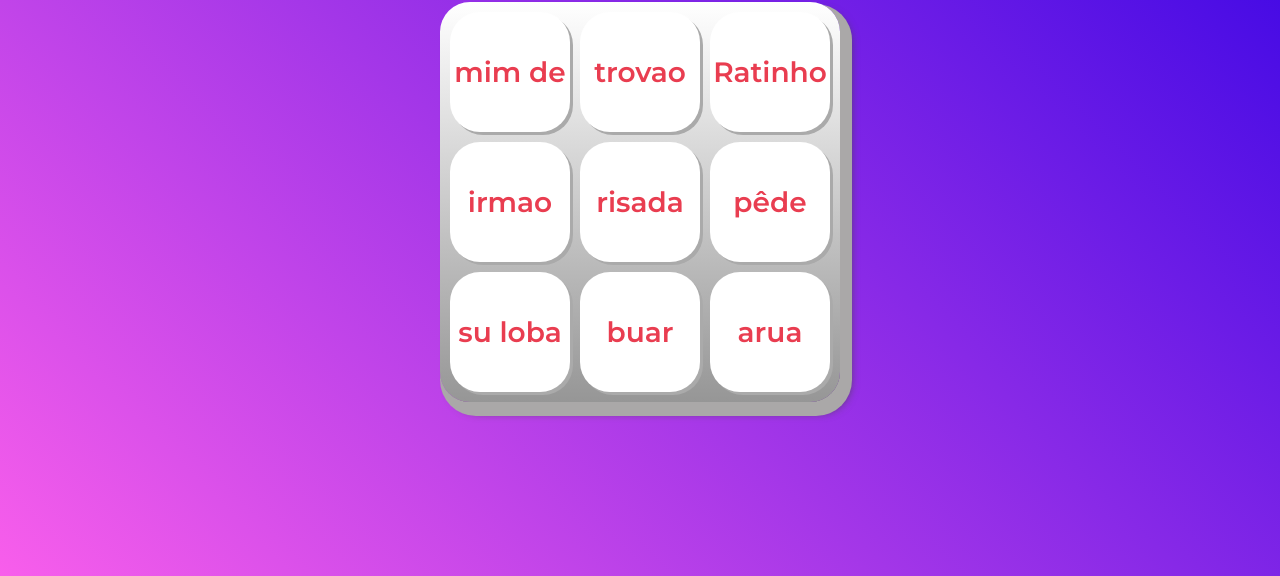
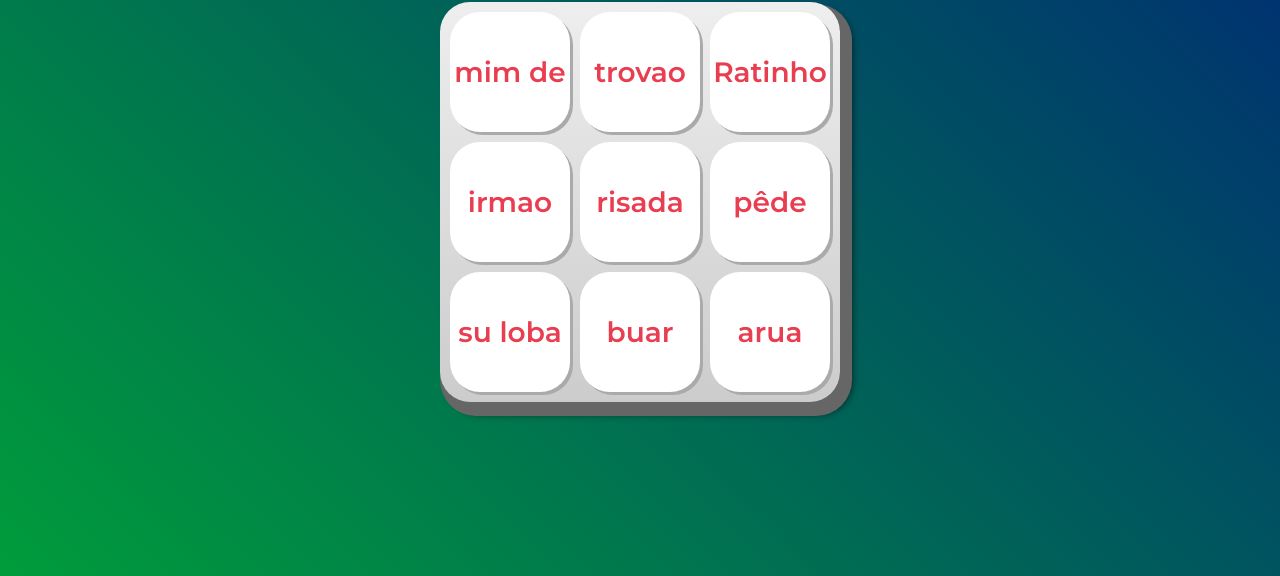
Before and after one commit to Lukas-Ramos/MemeSoud, a plain HTML site: page index.html in a window 1280 px wide. Shown: the part 224-800 px from the top of the page. Drawn offline with Linux system fonts and the light colour scheme.

Commit message:
row back

```diff
--- a/css/estilos.css
+++ b/css/estilos.css
@@ -8,7 +8,7 @@
 
 body {
   align-items: center;
-  background: linear-gradient(45deg, #f85eeb 0%,#3201e4 100%);
+  background: linear-gradient(45deg, #009c3b 0%,#002776 100%);
   display: flex;
   justify-content: center;
   flex-direction: column;
@@ -23,8 +23,8 @@ h1 {
 }
 
 .teclado {
-  background: linear-gradient(to bottom, #ffffff 0%,#969696 100%);
-  box-shadow: 6px 8px 0 6px #aaa8a8, 10px 10px 10px #464646;
+  background: linear-gradient(to bottom, #eeeeee 0%,#cccccc 100%);
+  box-shadow: 6px 8px 0 6px #666, 10px 10px 10px #000;
   border-radius: 30px;
   display: grid;
   gap: 10px;
```
